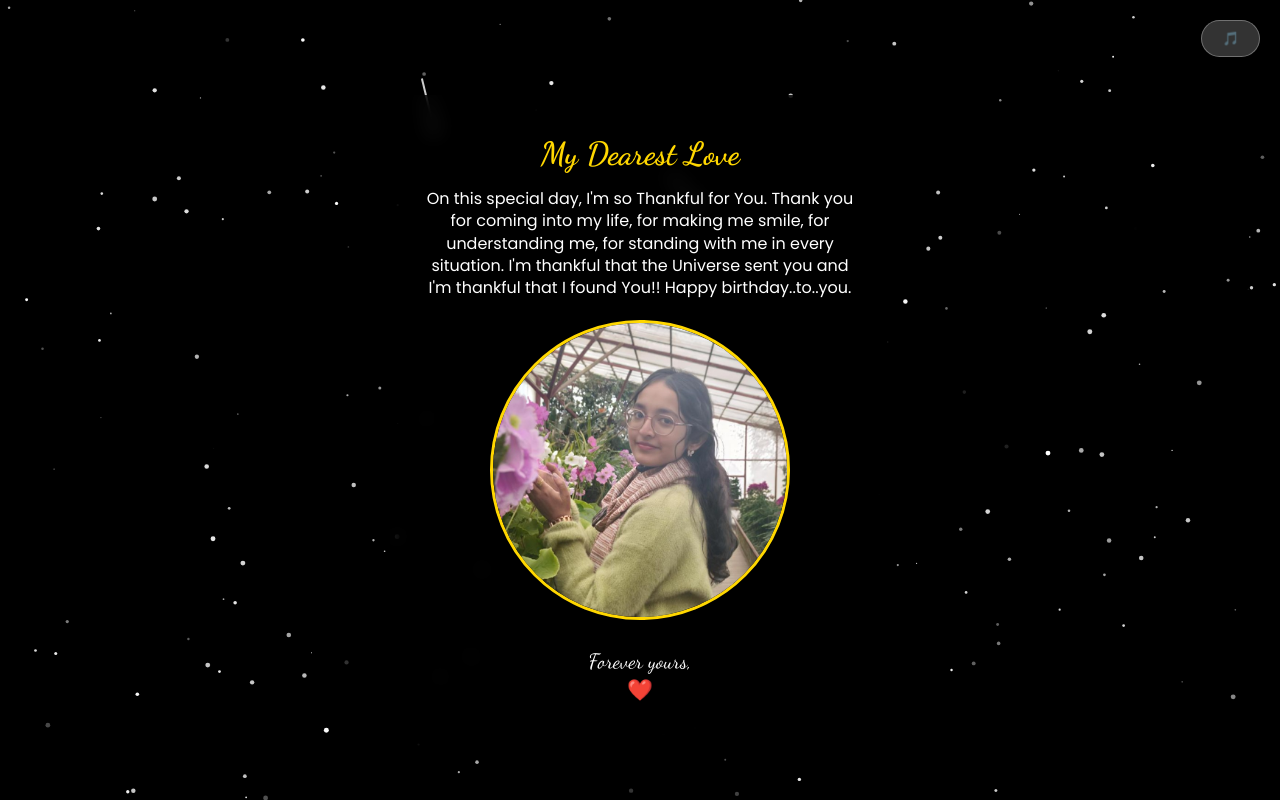
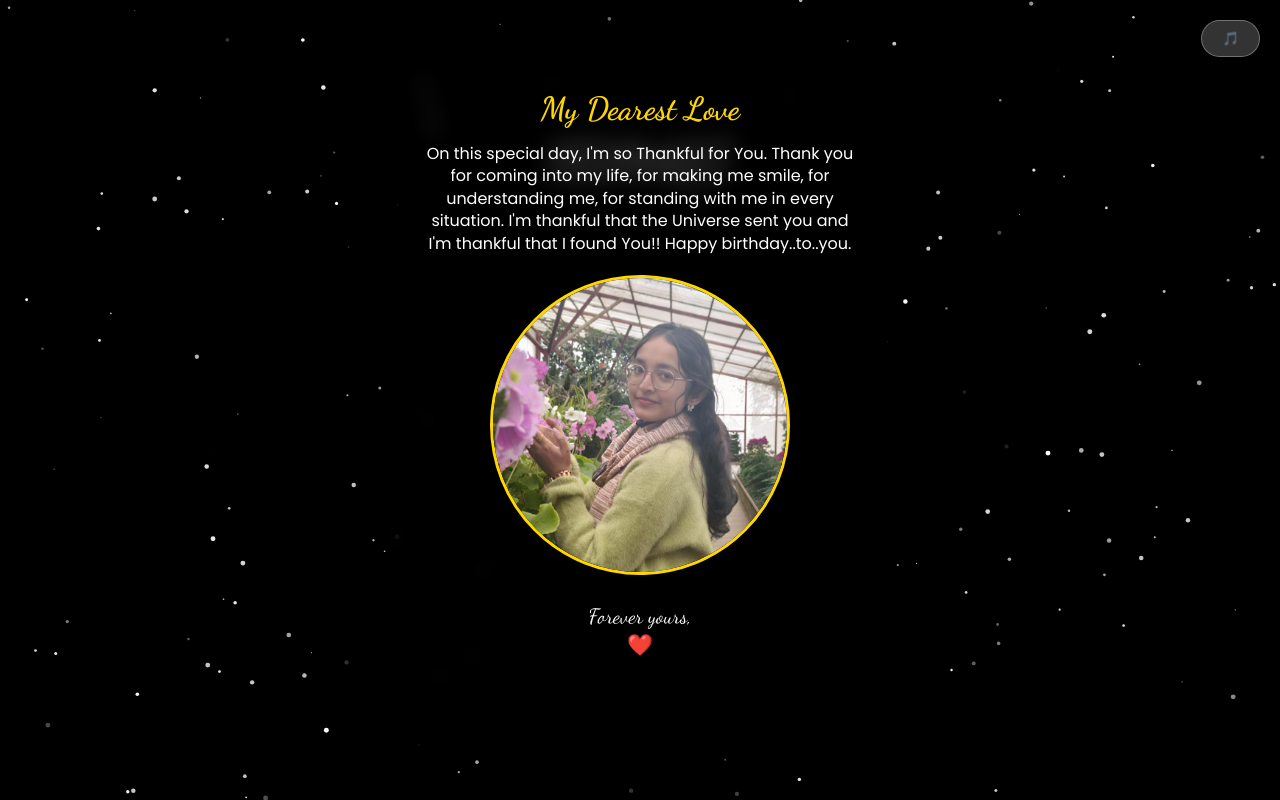
Before and after one commit to nilanjan9703/birthday, a plain HTML site: page index.html in a window 1280 px wide. Both pictures are taken after a click on the button "Open Card". Drawn offline with Linux system fonts and the light colour scheme; animation ran at ten frames a second.

Commit message:
Update styles.css

```diff
--- a/styles.css
+++ b/styles.css
@@ -146,7 +146,7 @@ body {
 
 .constellation-name {
     position: absolute;
-    top: 50%;
+    top: 20%;
     left: 50%;
     transform: translate(-50%, -50%);
     font-family: 'Dancing Script', cursive;
@@ -154,11 +154,12 @@ body {
     color: #fff;
     text-shadow: 0 0 20px rgba(255, 255, 255, 0.8);
     opacity: 0;
-    animation: fadeInConstellation 10s ease-in-out 2s forwards;
+    animation: fadeInConstellation 5s ease-in-out 2s forwards;
 }
 
 .personal-message {
     position: absolute;
+    top: 50px;
     bottom: 50px;
     left: 50%;
     transform: translateX(-50%);
```
